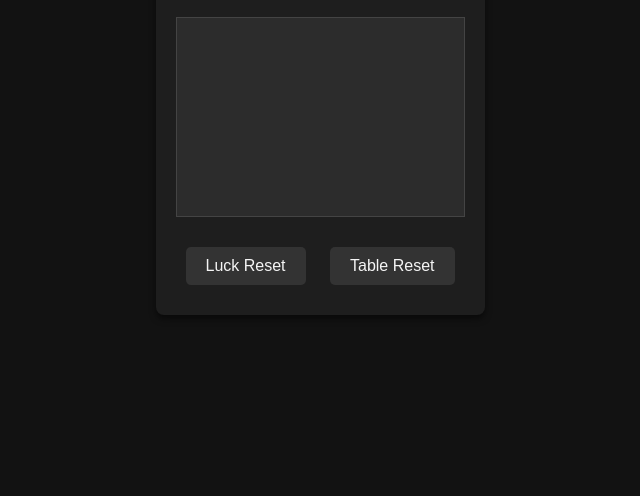
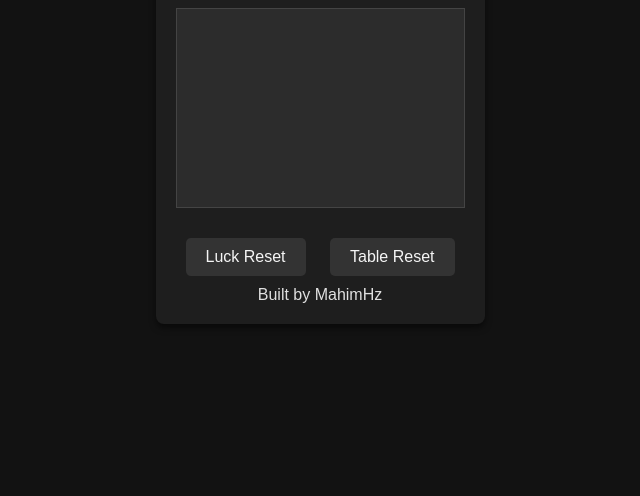
Before and after one commit to Mahim43/Gambling-Notepad, a plain HTML site: page index.html in a window 1280 px wide. Shown: the part 304-800 px from the top of the page, without its empty margins (320-960 px from the left). Drawn offline with Linux system fonts and the light colour scheme.

Commit message:
Update index.html

```diff
--- a/index.html
+++ b/index.html
@@ -19,6 +19,11 @@
         </div>
         <button class="reset-btn" onclick="resetNotes()">Luck Reset</button>
         <button class="reset-btn" onclick="location.reload()">Table Reset</button>
+
+        <!-- Credit Text -->
+        <div class="credit">
+            Built by MahimHz
+        </div>
     </div>
     <script src="script.js"></script>
 </body>
```
